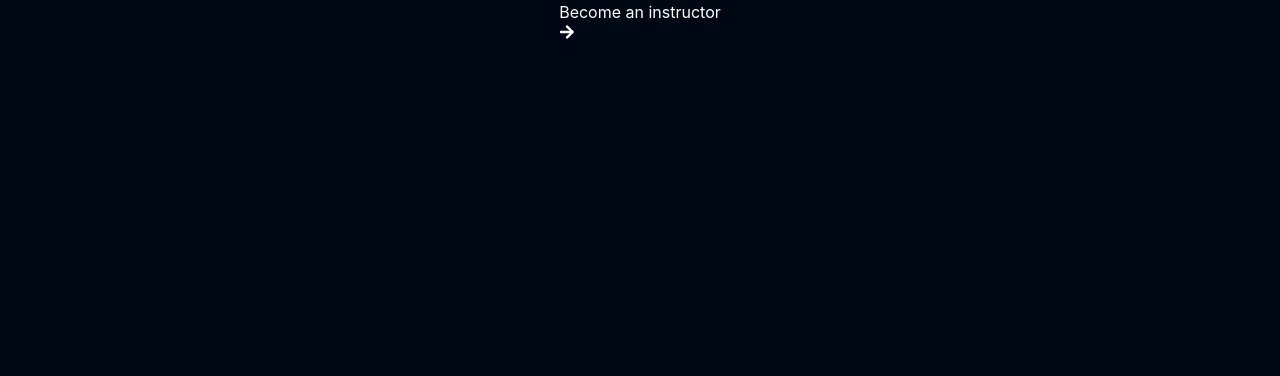
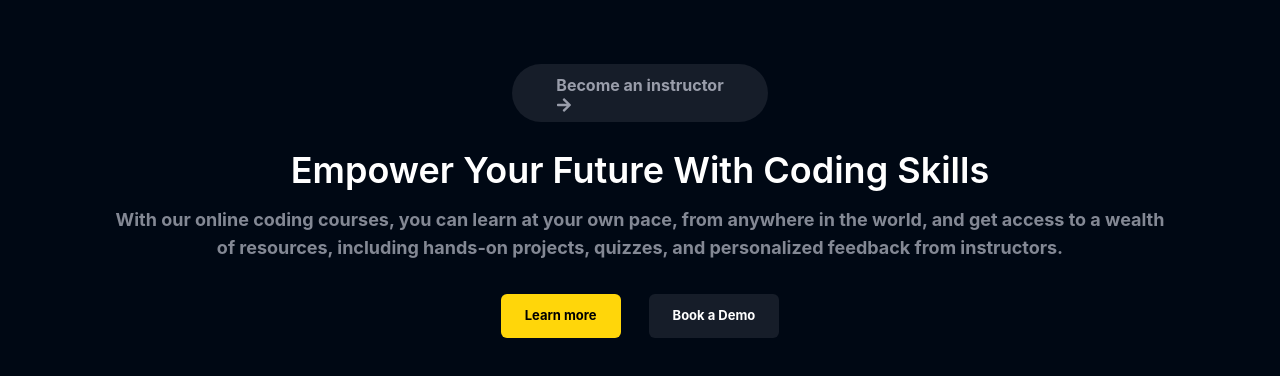
Before and after one commit to Prince-Rajput13/Study_Notion_, a React (Create React App) app: page / in a window 1280 px wide. Shown: the top 376 px of the page. Built offline with nearby package versions, Linux system fonts and the light colour scheme.

Commit message:
Buttons and banner added

```diff
--- /dev/null
+++ b/src/components/core/HomePage/CTAbutton.jsx
@@ -0,0 +1,15 @@
+import React from 'react'
+import { Link } from 'react-router-dom'
+function CTAbutton({children, active, linkto}) {
+  return (
+    <Link to={linkto}>
+        <div className={`text-center text-[13px] px-6 py-3 rounded-md font-bold
+        ${active ? "bg-yellow-50 text-black": "bg-richblack-800" }
+        hover:scale-95 transition-all duration-200 `}>
+        {children}
+        </div>
+    </Link>
+  )
+}
+
+export default CTAbutton
--- /dev/null
+++ b/src/components/core/HomePage/HighlightText.jsx
@@ -0,0 +1,11 @@
+import React from 'react'
+
+function HighlightText({text}) {
+  return (
+    <span>
+        {text}
+    </span>
+  )
+}
+
+export default HighlightText;
--- a/src/pages/Home.jsx
+++ b/src/pages/Home.jsx
@@ -1,14 +1,20 @@
 import React from 'react'
 import { Link } from 'react-router-dom'
 import { FaArrowRight } from "react-icons/fa";
+import HighlightText from "../components/core/HomePage/HighlightText";
+import CTAbutton from "../components/core/HomePage/CTAbutton";
+import Banner from "../assets/Images/banner.mp4";
 function Home() {
   return (
     <div>
         {/* Section1 */}
-        <div className='relative text-white w-11/12 mx-auto justify-between items-center flex flex-col'>
+        <div className='relative mx-auto flex flex-col w-11/12 max-w-maxContent items-center
+      text-white justify-between'>
             <Link to={"/signup"}>
-                <div>
-                    <div>
+                <div className='group mt-16 p-1 mx-auto rounded-full bg-richblack-800 font-bold text-richblack-200
+            transition-all duration-200 hover:scale-95 w-fit'>
+                    <div className='flex flex-row items-center gap-2 rounded-full px-10 py-[5px]
+                transition-all duration-200 group-hover:bg-richblack-900'>
                         <p>
                             Become an instructor
                             <FaArrowRight/>
@@ -16,6 +22,31 @@ function Home() {
                     </div>
                 </div>
             </Link>
+            <div className='text-center text-4xl font-semibold mt-7'>
+                Empower Your Future With
+                <HighlightText text={" Coding Skills"}/>
+            </div>
+            <div className=' mt-4 w-[90%] text-center text-lg font-bold text-richblack-300'>
+                With our online coding courses, you can learn at your own pace, from anywhere in the world, and get access to a wealth of resources, including hands-on projects, quizzes, and personalized feedback from instructors.
+            </div>
+            <div className='flex flex-row gap-7 mt-8'>
+                <CTAbutton active={true} linkto={"/signup"}>
+                Learn more
+                </CTAbutton>
+                <CTAbutton active={false} linkto={"/login"}>
+                Book a Demo
+                </CTAbutton>
+            </div>
+            <div className='mx-3 my-12 shadow-blue-200'>
+                <video
+                muted
+                loop
+                autoPlay
+                >
+                    <source  src={Banner} type="video/mp4" />
+                </video>
+            </div>
+
         </div>
         {/* Section2 */}
         {/* Section3 */}
```
